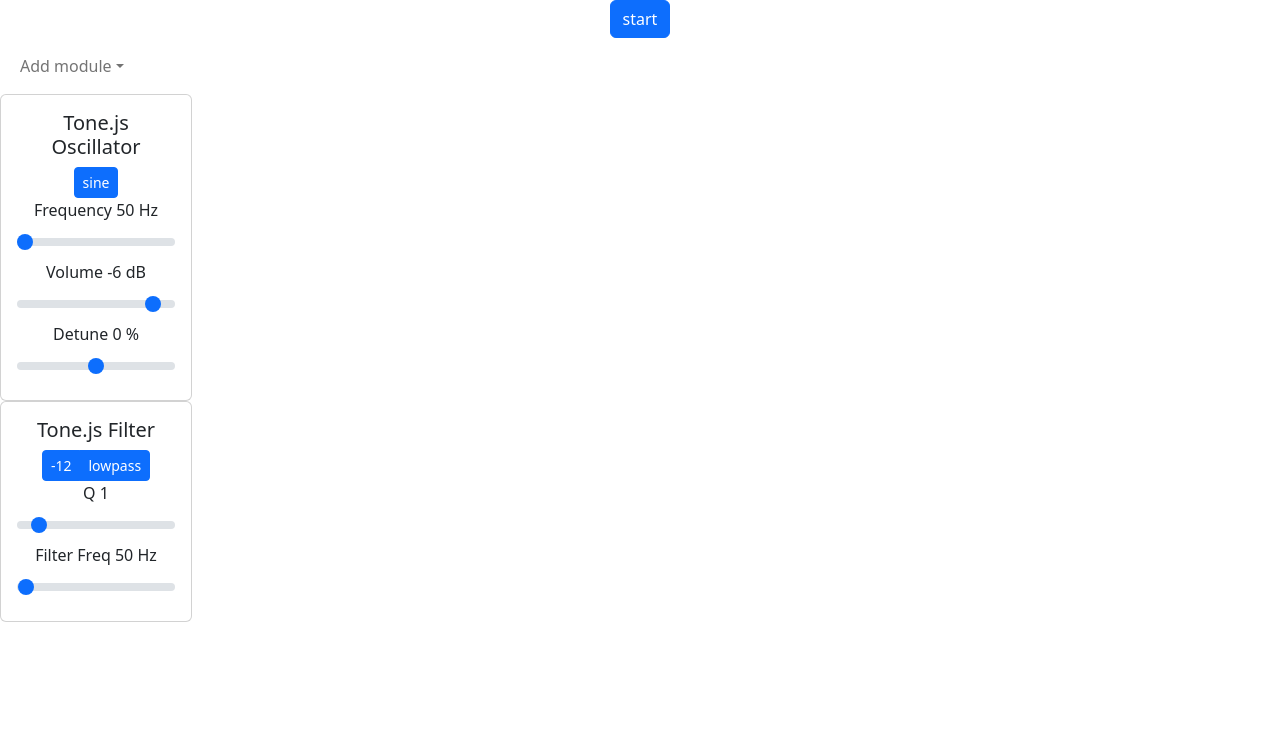
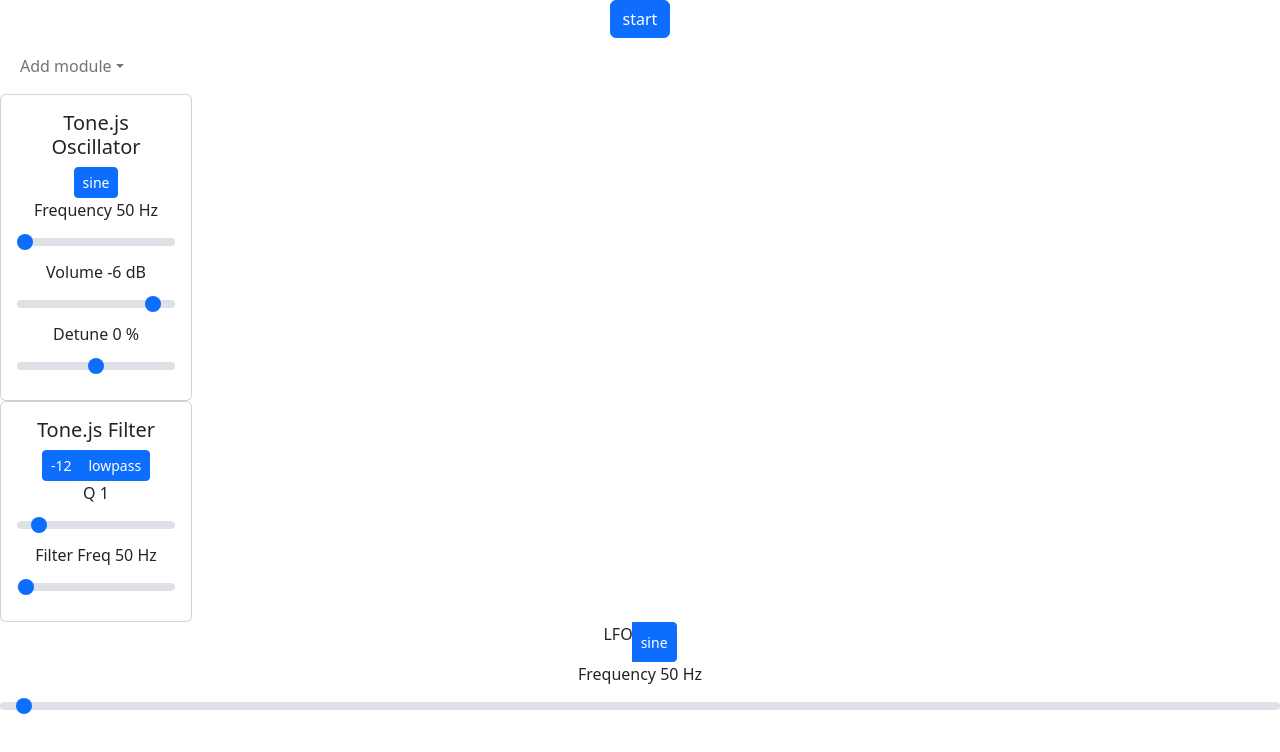
Before and after one commit to oaugele/ReactModSynth, a React (Create React App) app: page / in a window 1280 px wide. Shown: the top 752 px of the page. Built offline with nearby package versions, Linux system fonts and the light colour scheme.

Commit message:
lfo added

```diff
--- a/src/App.tsx
+++ b/src/App.tsx
@@ -1,13 +1,15 @@
 import React from "react";
 import { useState, useEffect, useRef } from "react";
 
-import { Oscillator } from "tone";
+import { Oscillator, PulseOscillator } from "tone";
 import { Filter } from "tone";
+import { LFO } from "tone";
 import { Destination } from "tone";
 
 import Header from "./components/Header/Header";
 import TonejsOscillator from "./components/TonejsOscillator/TonejsOscillator";
 import TonejsFilter from "./components/TonejsFilter/TonejsFilter";
+import TonejsLFO from "./components/TonejsLFO/TonejsLFO";
 
 import Button from "react-bootstrap/Button";
 import "bootstrap/dist/css/bootstrap.min.css";
@@ -17,12 +19,16 @@ function App() {
     const [oscBtn, setOscBtn] = useState("start");
     const osc: any = useRef(null);
     const filter: any = useRef(null);
+    const lfo: any = useRef(null);
 
     useEffect(() => {
         osc.current = new Oscillator();
         filter.current = new Filter().toDestination();
+        lfo.current = new LFO(5, 400, 4000);
         osc.current.connect(filter.current);
+        lfo.current.connect(filter.current.frequency);
         /* osc.current.connect(Destination); */
+        /* filter.current.connect(Destination); */
     }, []);
 
     /*    const ModuleProps = {
@@ -32,6 +38,7 @@ function App() {
     function oscToggle() {
         if (oscBtn === "start") {
             osc.current.start();
+            lfo.current.start();
             setOscBtn("mute");
         } else if (oscBtn === "mute") {
             osc.current.mute = true;
@@ -59,6 +66,7 @@ function App() {
                 <TonejsOscillator osc={osc} />
 
                 <TonejsFilter filter={filter} />
+                <TonejsLFO lfo={lfo} />
             </div>
         </>
     );
--- /dev/null
+++ b/src/components/TonejsLFO/TonejsLFO.tsx
@@ -0,0 +1,77 @@
+import { useState, useEffect } from "react";
+
+import ListGroup from "react-bootstrap/ListGroup";
+import Button from "react-bootstrap/Button";
+import ButtonGroup from "react-bootstrap/ButtonGroup";
+
+import "./TonejsLFO.css";
+
+function TonejsLFO(lfo: any) {
+    let [type, setType] = useState("sine");
+    let [freq, setFreq] = useState(50);
+    let [freqSlider, setFreqSlider] = useState(freq);
+
+    useEffect(() => {}, []);
+
+    function changeFreq(e: any) {
+        setFreq(e.target.value);
+        lfo.lfo.current.frequency.value = Math.pow(freq / 20, 1.55);
+        setFreqSlider(
+            (lfo.lfo.current.frequency.value = Math.pow(freq / 20, 1.55))
+        );
+    }
+
+    function changeType() {
+        const expr = type;
+        switch (expr) {
+            case "sine":
+                setType((lfo.lfo.current.type = "square"));
+                break;
+            case "square":
+                setType((lfo.lfo.current.type = "triangle"));
+                break;
+            case "triangle":
+                setType((lfo.lfo.current.type = "sawtooth"));
+                break;
+            case "sawtooth":
+                setType((lfo.lfo.current.type = "sine"));
+                break;
+            default:
+                setType((lfo.lfo.current.type = "square"));
+        }
+    }
+
+    return (
+        <>
+            <ButtonGroup size="sm">
+                <p>LFO</p>
+                <Button
+                    className="osc-btn"
+                    variant="primary"
+                    onClick={() => {
+                        changeType();
+                    }}
+                >
+                    {type}
+                </Button>
+            </ButtonGroup>
+            <ListGroup.Item>
+                <label className="form-label" htmlFor="frequency">
+                    Frequency {freqSlider.toFixed()} Hz
+                </label>
+                <input
+                    value={freq}
+                    name="frequency"
+                    type="range"
+                    className="form-range"
+                    id="freqSlider"
+                    min="0.5"
+                    max="4000"
+                    onChange={changeFreq}
+                />
+            </ListGroup.Item>
+        </>
+    );
+}
+
+export default TonejsLFO;
```
Also changed, not shown: src/components/TonejsLFO/TonejsLFO.css (added), src/components/TonejsLFO/TonejsOscillator.css (added).
